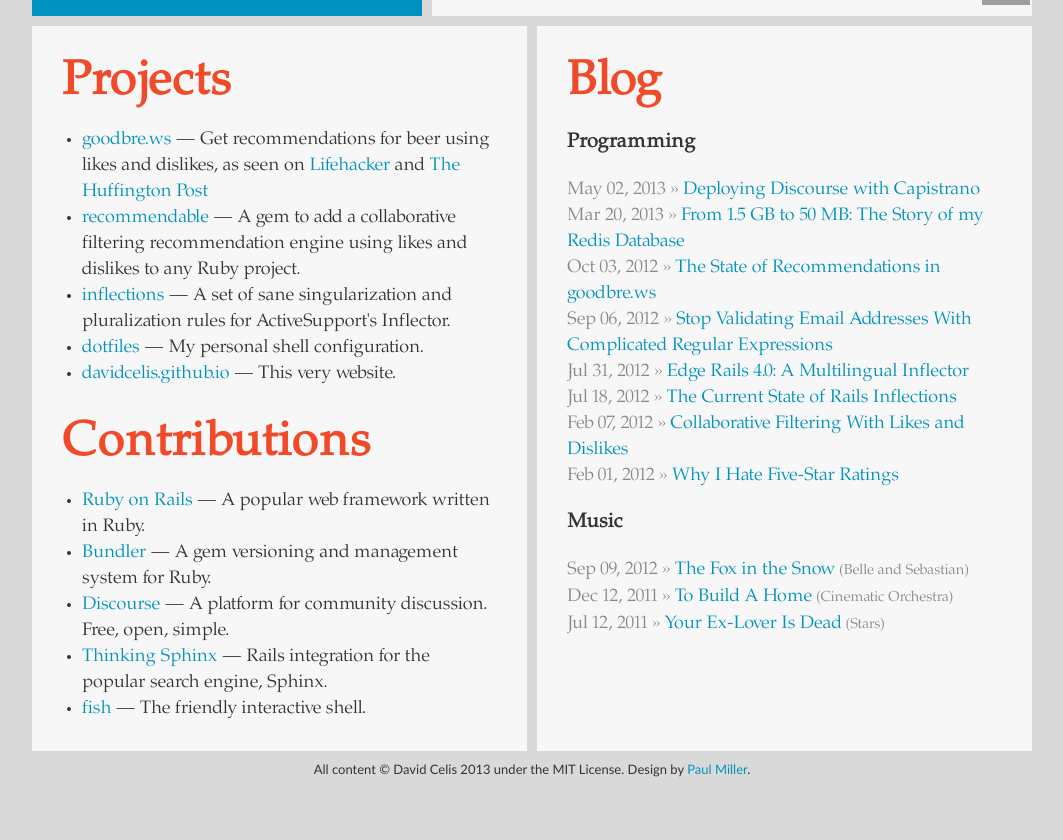
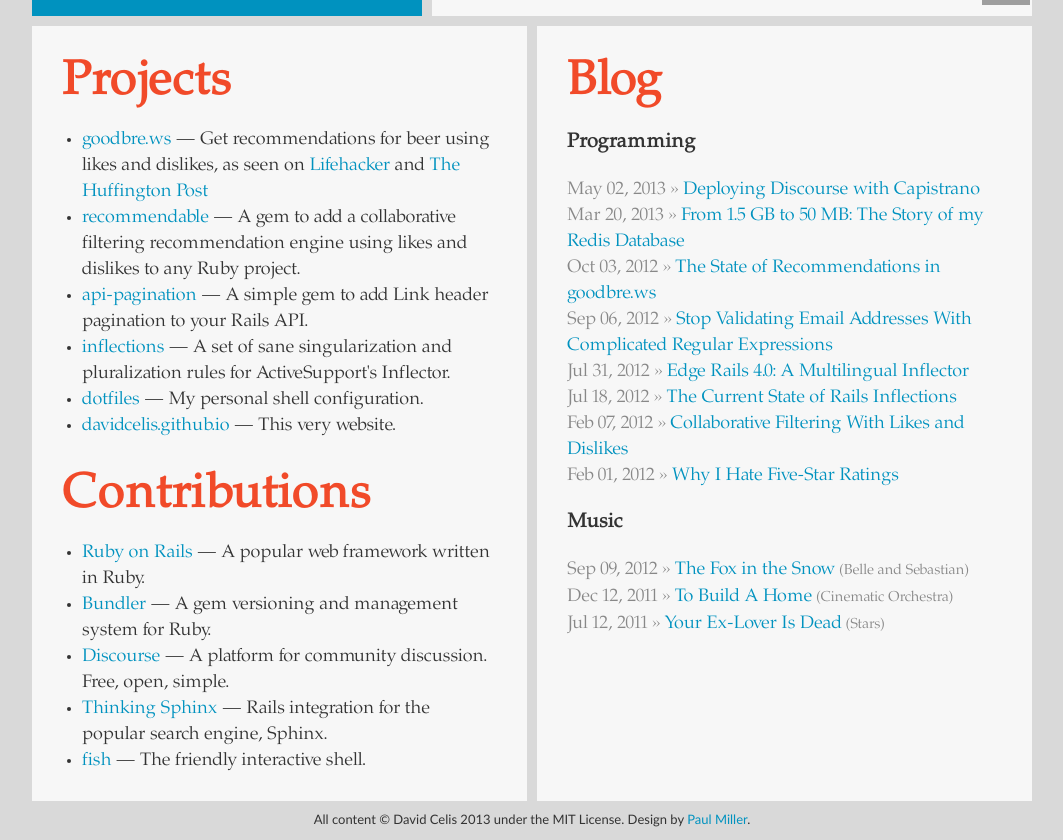
Before and after one commit to davidcelis/davidcelis.github.io, a Jekyll site: the page built from index.html, in a window 1280 px wide, cut to the strip 186-1026 px from the top of the page. Shown: the whole strip, without its empty margins (108-1171 px from the left). Built offline with Jekyll 4.4.1, drawn with Linux system fonts in a browser that asks for light colours; before the commit the page ends 976 px from its top, so only the background shows below that; grey boxes are pictures that could not be loaded.

Commit message:
Add api-pagination to my list of projects
Signed-off-by: David Celis <me@davidcel.is>

```diff
--- a/_includes/projects.html
+++ b/_includes/projects.html
@@ -14,6 +14,13 @@
       recommendable
     </a>
     — A gem to add a collaborative filtering recommendation engine using likes and dislikes to any Ruby project.
+  </li>
+
+  <li class="project">
+    <a href="https://github.com/davidcelis/api-pagination" rel="nofollow" target="_blank">
+      api-pagination
+    </a>
+    — A simple gem to add Link header pagination to your Rails API.
   </li>
 
   <li class="project">
--- a/stylesheets/style.css
+++ b/stylesheets/style.css
@@ -206,7 +206,7 @@
 
 .half-cell {
   width: 435px;
-  height: 665px;
+  height: 715px;
 }
 
 .cell h1 {
```
